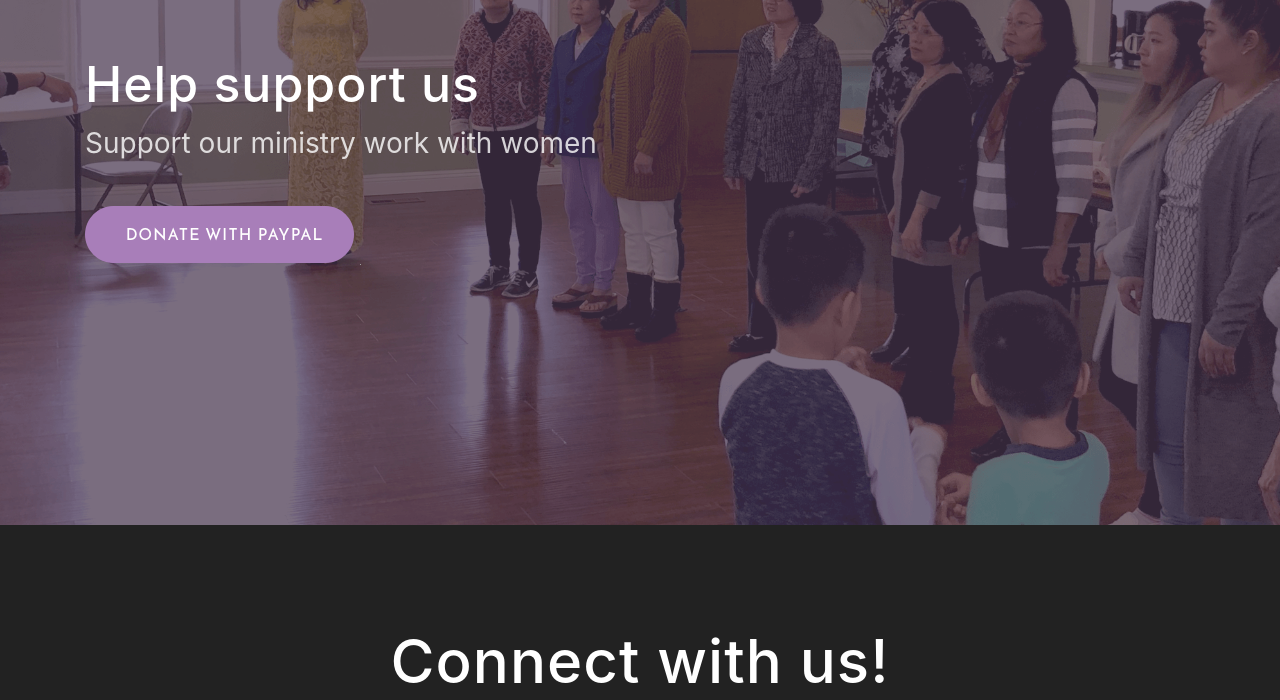
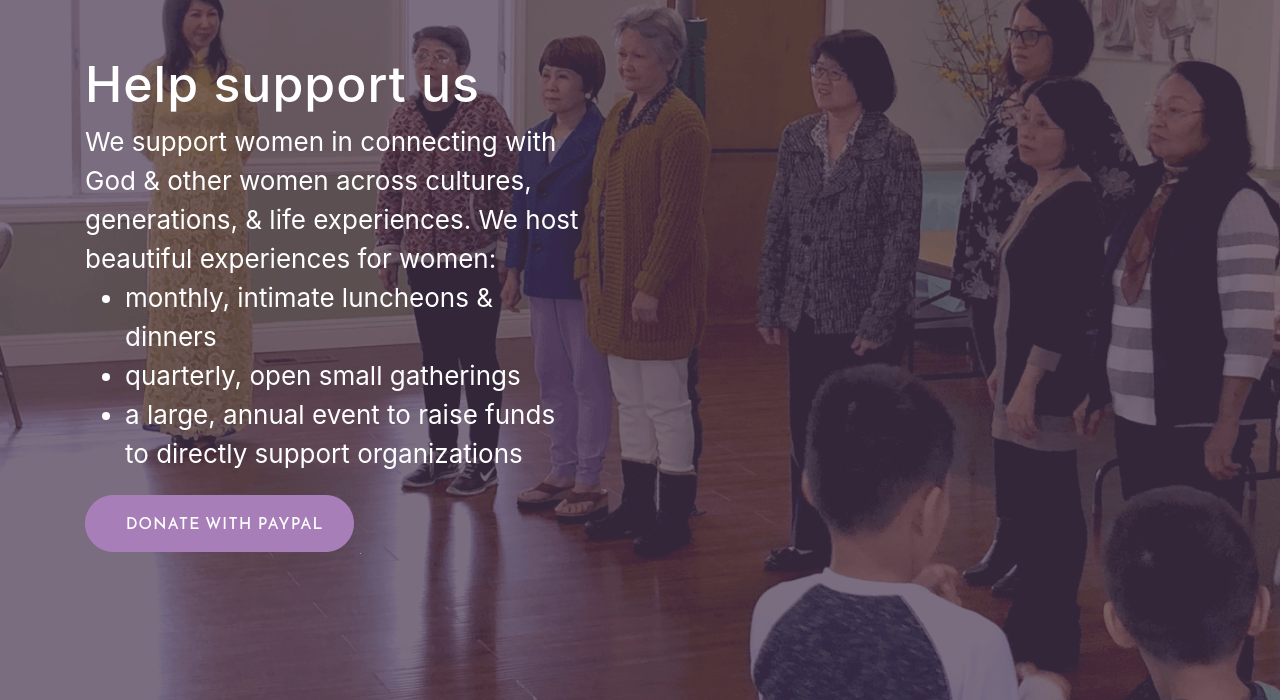
Before and after one commit to womanatthewell/womanatthewell.github.io, a website with bundled scripts: page index.html in a window 1280 px wide. Shown: the part 5880-6580 px from the top of the page. Built offline with nearby package versions, Linux system fonts and the light colour scheme; a web font is replaced by a local one.

Commit message:
new verbiage

```diff
--- a/index.html
+++ b/index.html
@@ -353,7 +353,15 @@ She has worked with Woman at the Well since it started in 2016.
       <div class="cta-content">
         <div class="container">
           <h2 style='margin-bottom:8px'>Help support us</h2>
-          <p style='color:white;font-size:28px;max-width:540px;padding-bottom:20px;padding-top:0px;opacity:0.8'>Support our ministry work with women</p>
+<div class='paragraph' style='max-width:500px;color:white'>We support women in connecting with God & other women across cultures, generations, & life experiences.
+
+We host beautiful experiences for women:
+<ul>
+<li>monthly, intimate luncheons & dinners</li>
+<li>quarterly, open small gatherings</li>
+<li>a large, annual event to raise funds to directly support organizations</li>
+</ul>
+</div>
          <form action="https://www.paypal.com/cgi-bin/webscr" method="post" target="_top">
 <input type="hidden" name="cmd" value="_s-xclick">
 <input type="hidden" name="hosted_button_id" value="ZNVE7DJJNFXUQ">
```
